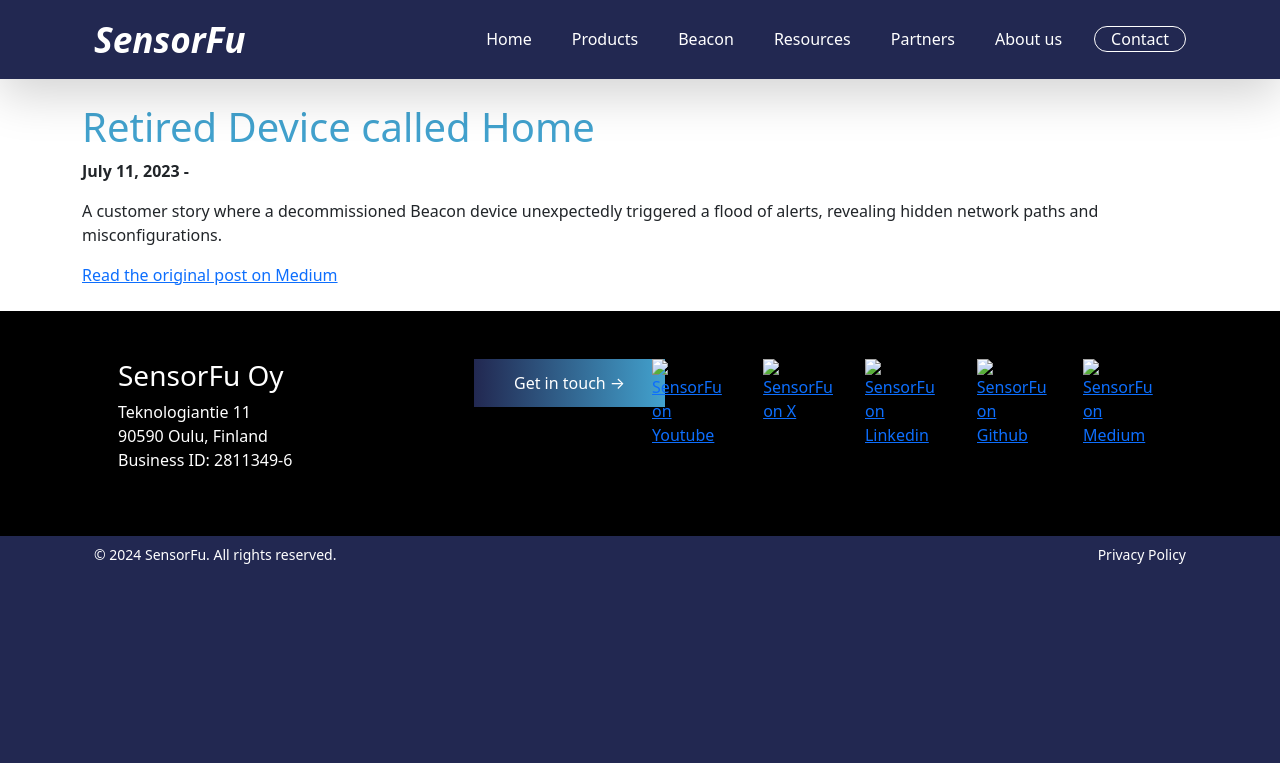
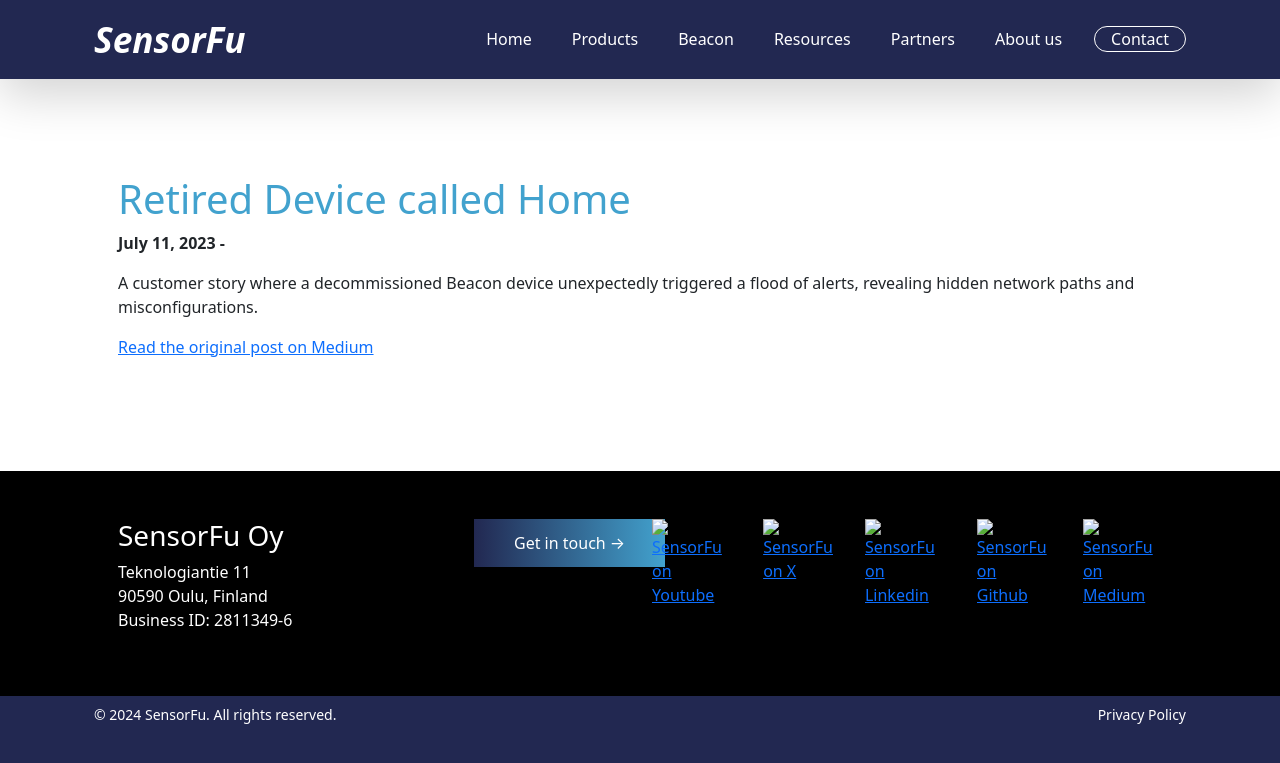
Before and after one commit to sensorfu/newweb, a Jekyll site: the page built from _posts/2023-07-11-retired-device-called-home.markdown, in a window 1280 px wide. Shown: the top 763 px of the page. Built offline with Jekyll 4.4.1, drawn with Linux system fonts in a browser that asks for light colours.

Commit message:
styles and layout tuning

```diff
--- a/_layouts/default.html
+++ b/_layouts/default.html
@@ -6,7 +6,7 @@
 <body id="page-top">
     {% include navigation.html %}
 
-    <div class="container my-4">
+    <div class="container-xl my-5 p-5">
         {{ content }}
     </div>
 
--- a/_sass/_variables.scss
+++ b/_sass/_variables.scss
@@ -1,5 +1,7 @@
 $primary-color: #222851;
-$accent-color: #42A2CE;
+$accent-color: #42a2ce;
+$bg-light: #f2f2f2;
+$bg-dark: #222222;
 $accent-hover-color: darken($accent-color, 10%);
 
 $breakpoints: (
--- a/assets/css/beacon.scss
+++ b/assets/css/_beacon.scss
@@ -1,12 +1,13 @@
 ---
 ---
+
 @import "variables";
 @import "utils";
 
 .beacon-hero {
   background-image: url(../img/beacon_banner.jpg),
     //fallback while loading
-  linear-gradient(135deg, $primary-color 60%, $accent-color 90%);
+    linear-gradient(135deg, $primary-color 60%, $accent-color 90%);
 
   height: 400px;
 
@@ -23,10 +24,10 @@
 
 .beacon-card {
   display: flex;
-  background: #EEEEEE;
+  background: #eeeeee;
 
   flex-direction: column;
-  margin-bottom: 2rem;
+  margin: 2rem;
 
   .text-container {
     order: 1;
@@ -44,6 +45,7 @@
   .icon-container {
     width: 100%;
     height: 150px;
+    padding: 2rem;
 
     flex-shrink: 0;
     display: flex;
--- a/assets/css/frontpage.scss
+++ b/assets/css/frontpage.scss
@@ -1,11 +1,16 @@
 ---
 ---
+
 @import "variables";
 @import "utils";
 
 .front-hero {
-  background-image: linear-gradient(104.31deg, rgba(0, 0, 0, 0.76) 39%, rgba(230, 50, 53, 0.81) 90%),
-  url(../img/frontpage_banner.jpg);
+  background-image: linear-gradient(
+      104.31deg,
+      rgba(0, 0, 0, 0.76) 39%,
+      rgba(230, 50, 53, 0.81) 90%
+    ),
+    url(../img/frontpage_banner.jpg);
 
   background-blend-mode: overlay, screen, overlay;
 
@@ -13,6 +18,16 @@
 
   @include media(md) {
     height: 500px;
+  }
+}
+
+.front-hero2 {
+  background-image: url(../img/earth-banner.jpg);
+
+  .hero-content {
+    max-width: 700px;
+    align-items: center;
+    text-align: center;
   }
 }
 
@@ -25,19 +40,53 @@
     text-align: center;
   }
 }
-.about-hero {
-  background-image: url(../img/beacon_banner.jpg);
+
+.beacon-hero {
+  background-image: url(../img/beacon_banner.jpg),
+    //fallback while loading
+    linear-gradient(135deg, $primary-color 60%, $accent-color 90%);
   background-size: cover;
   background-position: center;
 
   .hero-content {
-    // max-width: 500px;
     align-items: center;
     text-align: center;
-    background-color: rgba(0, 0, 0, 0.6); // Transparent nightblue
-
   }
 }
+
+.about-hero {
+  background-image: url(../img/sfu-team.jpg);
+  background-size: cover;
+  background-position: center;
+
+  .hero-content {
+    align-items: center;
+    text-align: center;
+  }
+}
+
+.partners-hero {
+  background-image: url(../img/earth.jpg);
+  background-size: cover;
+  background-position: top center;
+
+  .hero-content {
+    text-align: center;
+    align-items: center;
+  }
+}
+
+.resources-hero {
+  background-image: url(../img/resources-banner.jpg);
+  background-size: cover;
+  background-position: top center;
+
+  .hero-content {
+    text-align: center;
+    align-items: center;
+  }
+}
+
 .reference-track img {
   height: var(--carousel-image-height);
 }
@@ -114,8 +163,12 @@
       flex-direction: column;
       align-items: start;
       gap: 1rem;
-      height: 160px;
-      background-image: linear-gradient(135deg, $primary-color 60%, $accent-color 90%);
+      height: 170px;
+      background-image: linear-gradient(
+        135deg,
+        $primary-color 60%,
+        $accent-color 90%
+      );
     }
 
     .post-tag {
@@ -130,7 +183,12 @@
 
     .post-title {
       color: white;
+    }
 
+    .post-date {
+      float: left;
+      font-weight: bold;
+      margin-right: 0.2em;
     }
 
     .post-excerpt {
@@ -152,7 +210,7 @@
 
   .category {
     &:not(:last-of-type)::after {
-      content: ' | ';
+      content: " | ";
     }
   }
 
@@ -174,7 +232,6 @@
     width: 300px;
     padding: 2rem;
 
-
     color: white;
 
     h2 {
@@ -188,6 +245,11 @@
       font-size: 1.2rem;
       color: white;
       text-decoration: none;
+      line-height: 1.2em;
+    }
+
+    a:hover {
+      opacity: 0.8;
     }
 
     @include media(md) {
@@ -198,7 +260,6 @@
         font-size: 1.5rem;
       }
     }
-
   }
 
   .bg-container {
@@ -219,7 +280,11 @@
       width: 100%;
       height: 100%;
       mix-blend-mode: overlay;
-      background-image: linear-gradient(102deg, rgba(66, 162, 206, 0.45) 34%, rgba(127, 92, 163, 0.45) 77%);
+      background-image: linear-gradient(
+        102deg,
+        rgba(66, 162, 206, 0.45) 34%,
+        rgba(127, 92, 163, 0.45) 77%
+      );
     }
   }
 }
--- a/assets/css/main.scss
+++ b/assets/css/main.scss
@@ -1,5 +1,6 @@
 ---
 ---
+
 @import "variables";
 @import "utils";
 
@@ -15,7 +16,7 @@
 
   --carousel-image-height: 30px;
 
-  @include media(sm){
+  @include media(sm) {
     --carousel-image-height: 40px;
   }
 }
@@ -24,9 +25,22 @@
   background-color: $primary-color;
 }
 
+a.link,
+a.visited {
+  color: $primary-color !important;
+}
+
 .bg-primary {
   background-color: $primary-color !important;
   color: white;
+}
+
+.bg-dark {
+  background-color: $bg-dark !important;
+}
+
+.bg-light {
+  background-color: $bg-light !important;
 }
 
 .navbar {
@@ -84,7 +98,7 @@
     font-size: 1.2rem;
     font-weight: 600;
 
-     @include media(sm) {
+    @include media(sm) {
       font-size: 1.5rem;
     }
   }
@@ -97,7 +111,6 @@
     height: 450px;
   }
 }
-
 
 .hero-content {
   height: 100%;
@@ -129,7 +142,7 @@
 
   &::before,
   &::after {
-    content: '';
+    content: "";
     position: absolute;
     top: 0;
     width: calc(var(--carousel-image-height) * 3);
@@ -147,7 +160,6 @@
     background: linear-gradient(to left, black 0%, transparent 100%);
   }
 }
-
 
 @keyframes spin-carousel {
   0% {
```
